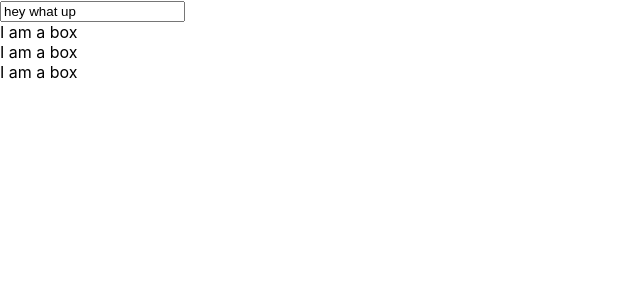
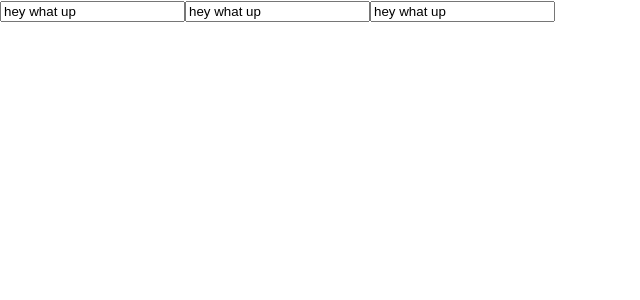
Before and after one commit to danielmerrell/SingleValuePublisherTutorial, a React (Create React App) app: page / in a window 1280 px wide. Shown: the top 300 px of the page, without its empty margins (0-640 px from the left). Built offline with nearby package versions, Linux system fonts and the light colour scheme.

Commit message:
feat: add InputComponents

```diff
--- a/src/App.js
+++ b/src/App.js
@@ -8,9 +8,8 @@ function App() {
   return (
     <ManagerContextProvider>
       <InputComponent />
-      <BoxComponent />
-      <BoxComponent />
-      <BoxComponent />
+      <InputComponent />
+      <InputComponent />
     </ ManagerContextProvider>
   );
 }
```
